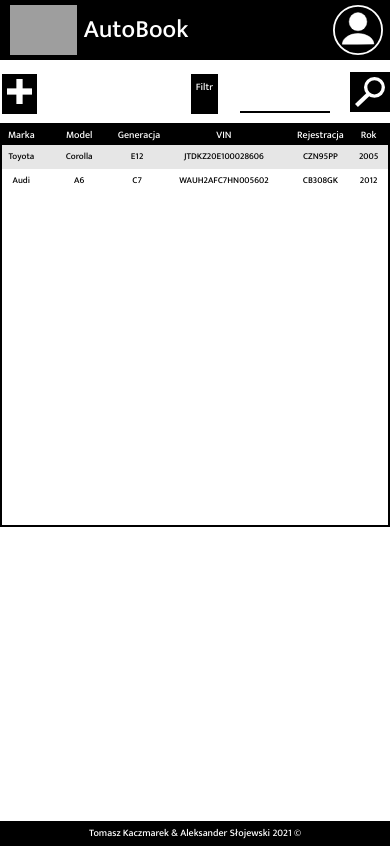
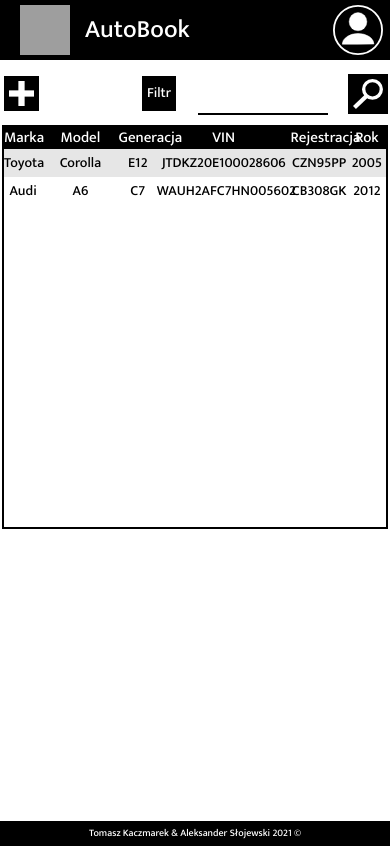
Before and after one commit to Tomasz1026/AutoBook, a PHP site: page /html/cartable.html in a window 390 px wide. Run offline with PHP 8.4, Linux system fonts and the light colour scheme; grey boxes are pictures that could not be loaded.

Commit message:
aktualizacja logo (zalegla) 26.03
-poprawione logo na bacground image, teraz jest div o id logo
-dodana "ramka" wokół cartable (biala kreska dookola zeby nie bylo na cala strone
-wieksza czcionka w cartable i wyzszy wiersz zeby latwiej sie klikalo

```diff
--- a/html/add.html
+++ b/html/add.html
@@ -20,7 +20,7 @@
 </head>
 <body>
     <header>
-        <img id="logo" src="../img/logo.svg">
+        <div id="logo"></div>
         <span>AutoBook</span>
         <img id="profile" src="../img/profile.svg">
     </header>
--- a/html/cartable.html
+++ b/html/cartable.html
@@ -9,7 +9,7 @@
 </head>
 <body style="background: white;">
     <header>
-        <img id="logo" src="../img/logo.svg">
+        <div id="logo"></div>
         <span>AutoBook</span>
         <img id="profile" src="../img/profile.svg">
     </header>
--- a/html/index.html
+++ b/html/index.html
@@ -22,7 +22,7 @@
 <body>
 
     <header>
-        <img id="logo" src="../img/logo.svg">
+        <div id="logo"></div>
         <span>AutoBook</span>
     </header>
 
--- a/html/new_account.html
+++ b/html/new_account.html
@@ -12,7 +12,7 @@
 <body>
 
     <header>
-        <img id="logo" src="../img/logo.svg">
+        <div id="logo"></div>
         <span>AutoBook</span>
     </header>
 
--- a/style/cartable1.css
+++ b/style/cartable1.css
@@ -25,14 +25,19 @@ header {
 }
 
 #logo {
-    height: 100px;
+    background-position: 50%;
+    float: left;
+    background-image: url("../img/logo.svg");
+    background-attachment: initial;
+    background-repeat: no-repeat;
+    background-size: cover;
+    width: 80px;
+    height: 80px;
     margin-bottom: 10px;
     margin-right: 15px;
-    margin-top: 10px;
+    margin-top: 20px;
     margin-left: 20px;
-    float: left;
 }
-
 #profile_image {
     float: right;
     width: 70px;
@@ -283,41 +288,42 @@ footer {
 
     #table_header {
         background: black;
-        height: 20px;
+        height: 22px;
         color: white;
-        line-height: 20px;
-        font-size: 10px;
+        line-height: 22px;
+        font-size: 15px;
         padding-left: 0px;
     }
     .row {
-        height: 20px;
+        height: 24px;
         border-top: 2px solid transparent;
         border-bottom: 2px solid transparent;
-        line-height: 20px;
+        line-height: 24px;
         padding-left: 0px;
-        font-size: 9px;
+        font-size: 14px;
     }
     #search_filter, #add {
         margin: 2px;
         color: white;
-        padding: 5px 5px 5px 5px;
-        font-size: 10px;
+        padding: 5px 5px 0px 5px;
+        font-size: 14px;
 
     }
     #search_text {
         margin-top: 12px;
         border: none;
         border-bottom: 2px solid black;
-        width: 80px;
+        width: 120px;
         height: 25px;
         padding-left: 8px;
         background: white;
         float: right;
-        font-size: 9px;
+        font-size: 12px;
     }
 
     #service_list_element {
-        width: 100%;
+        padding: 2px;
+        width: 99%;
         margin: auto;
         float: left;
     }
@@ -335,13 +341,10 @@ footer {
         margin-top: 5px;
         margin-left: 10px;
     }
-    #logo {
+    #logo{
+        margin-top: 5px;
         height: 50px;
-        margin-bottom: 5px;
-        margin-right: 7px;
-        margin-top: 5px;
-        margin-left: 10px;
-        float: left;
+        width: 50px;
     }
 
     #main {
```
Also changed, not shown: style/add.css (+15 -3 lines), style/new_account_1.css (+8 -3 lines), style/style.css (+14 -3 lines).
